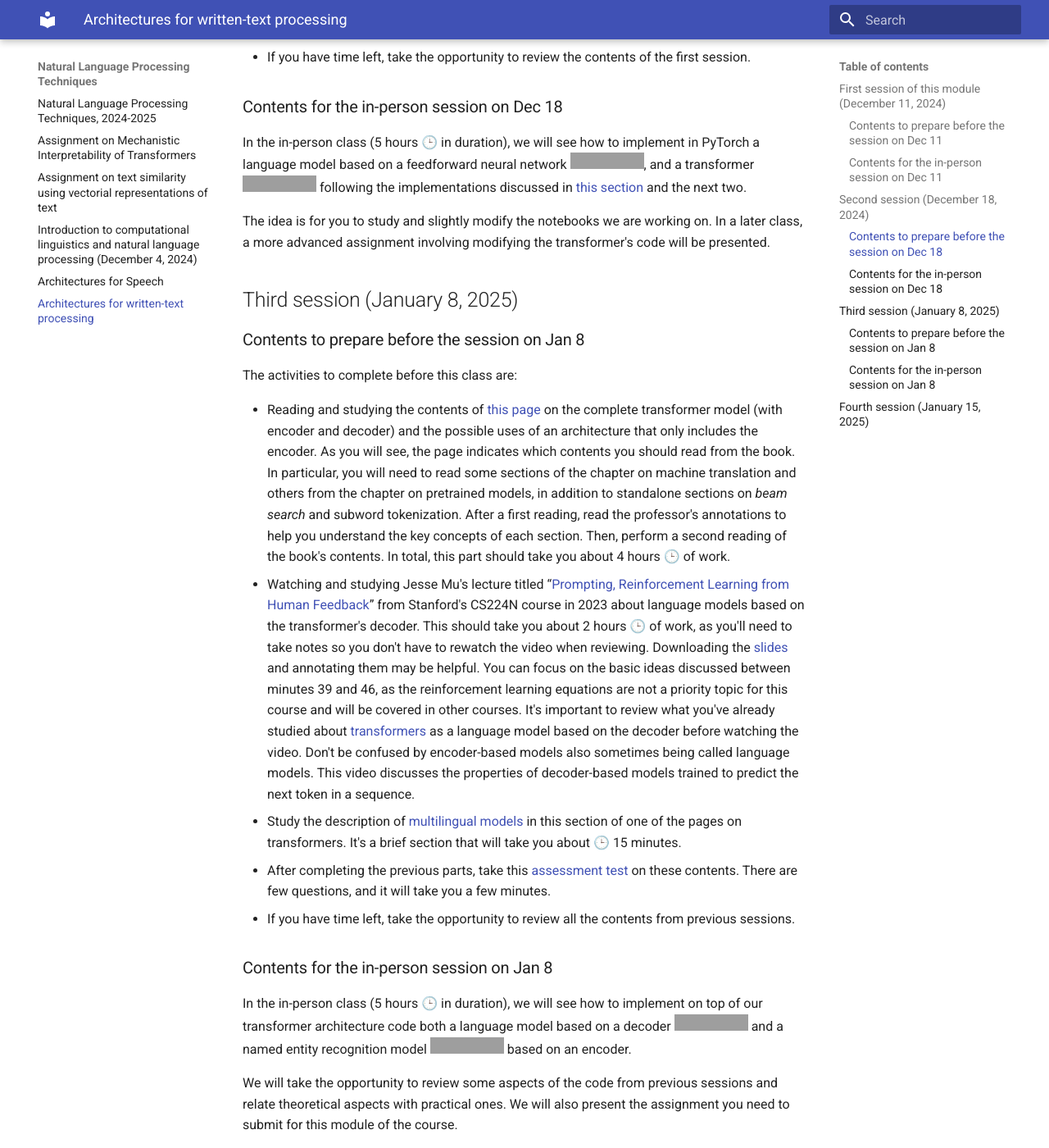
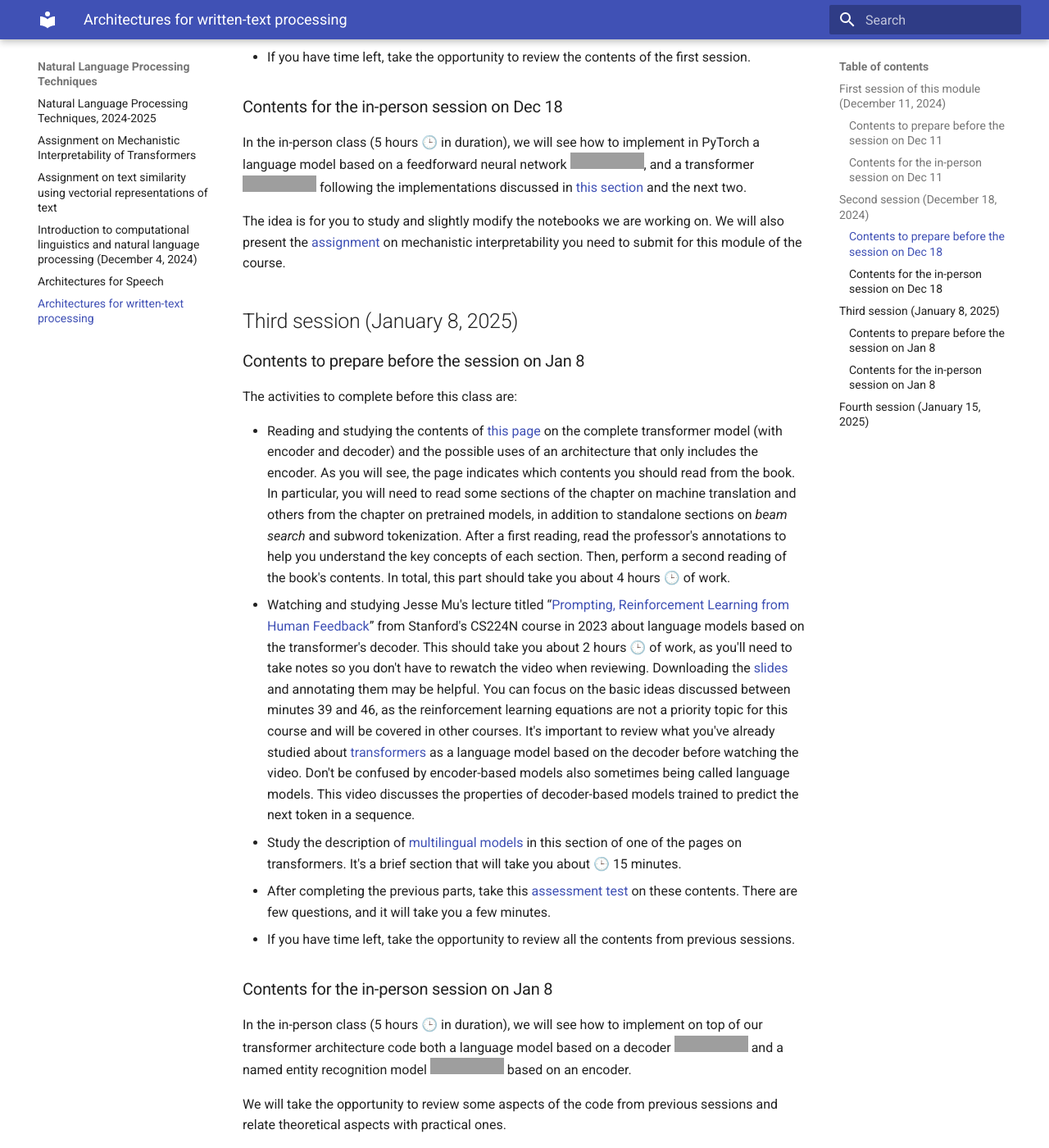
Before and after one commit to jaspock/tpln2425, an MkDocs documentation site: the page built from docs/text.md, in a window 1280 px wide and 1400 px high, scrolled down 1770 px. Shown: the whole window at 82% size. Built offline with MkDocs 1.6.1 and Material for MkDocs 9.7.7, drawn with Linux system fonts in a browser that asks for light colours; grey boxes are pictures that could not be loaded.

Commit message:
Assignment linked

```diff
--- a/docs/text.md
+++ b/docs/text.md
@@ -39,7 +39,7 @@ In the in-person class (5 hours 🕒️ in duration), we will see how to impleme
   <img src="https://colab.research.google.com/assets/colab-badge.svg" alt="Open In Colab"/></a>, and a transformer <a target="_blank" href="https://colab.research.google.com/github/jaspock/me/blob/main/docs/materials/transformers/assets/notebooks/transformer.ipynb">
   <img src="https://colab.research.google.com/assets/colab-badge.svg" alt="Open In Colab"/></a> following the implementations discussed in [this section](https://www.dlsi.ua.es/~japerez/materials/transformers/implementacion/#code-transformer) and the next two.
 
-The idea is for you to study and slightly modify the notebooks we are working on. In a later class, a more advanced assignment involving modifying the transformer's code will be presented.
+The idea is for you to study and slightly modify the notebooks we are working on. We will also present the [assignment](assignment-interpretability.md) on mechanistic interpretability you need to submit for this module of the course.
 
 ## Third session (January 8, 2025)
 
@@ -57,7 +57,7 @@ The activities to complete before this class are:
 
 In the in-person class (5 hours 🕒️ in duration), we will see how to implement on top of our transformer architecture code both a language model based on a decoder <a target="_blank" href="https://colab.research.google.com/github/jaspock/me/blob/main/docs/materials/transformers/assets/notebooks/lmgpt.ipynb"><img src="https://colab.research.google.com/assets/colab-badge.svg" alt="Open In Colab"/></a> and a named entity recognition model <a target="_blank" href="https://colab.research.google.com/github/jaspock/me/blob/main/docs/materials/transformers/assets/notebooks/nerbert.ipynb"><img src="https://colab.research.google.com/assets/colab-badge.svg" alt="Open In Colab"/></a> based on an encoder.
 
-We will take the opportunity to review some aspects of the code from previous sessions and relate theoretical aspects with practical ones. We will also present the assignment you need to submit for this module of the course.
+We will take the opportunity to review some aspects of the code from previous sessions and relate theoretical aspects with practical ones.
 
 ## Fourth session (January 15, 2025)
 
```
